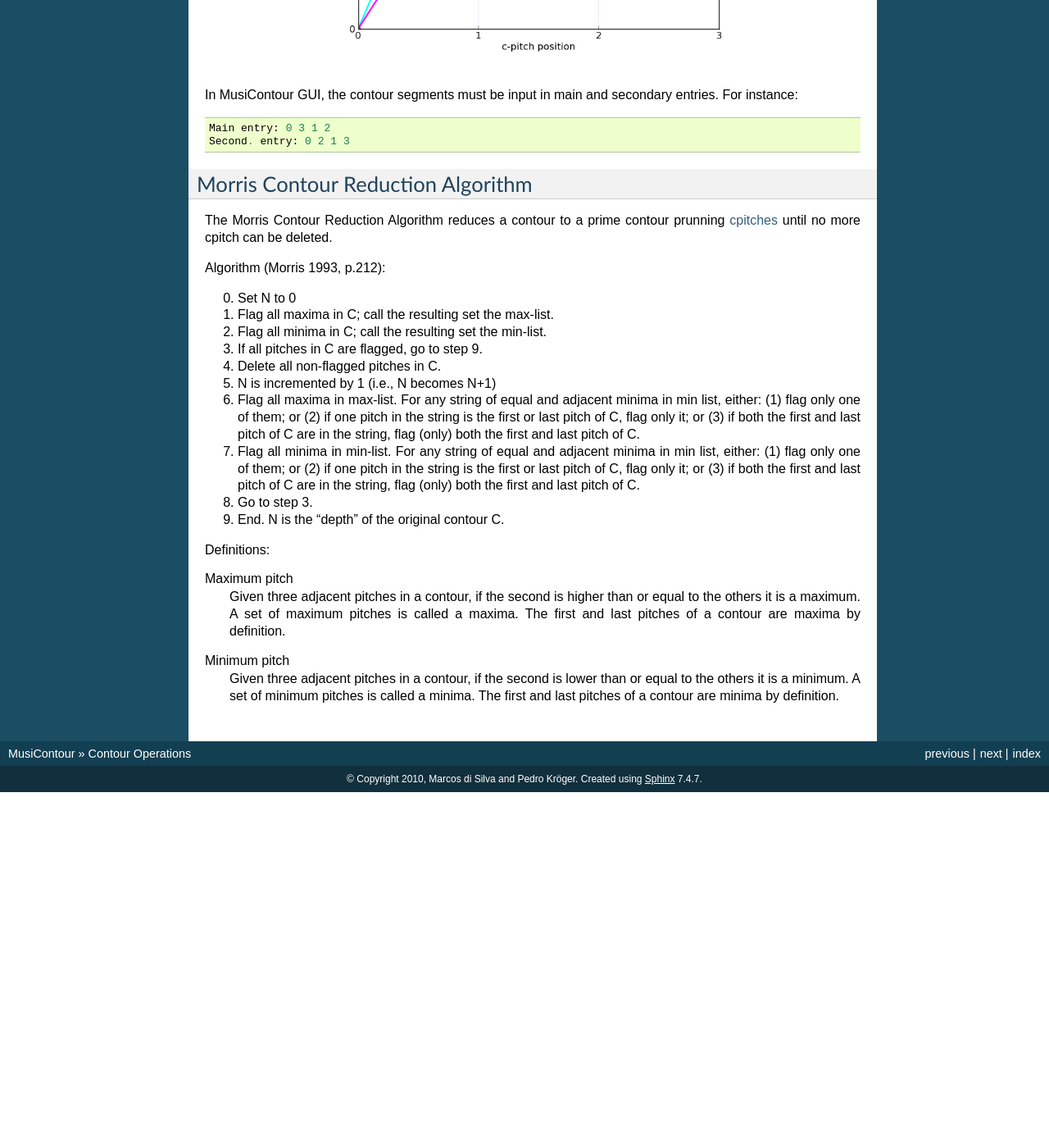
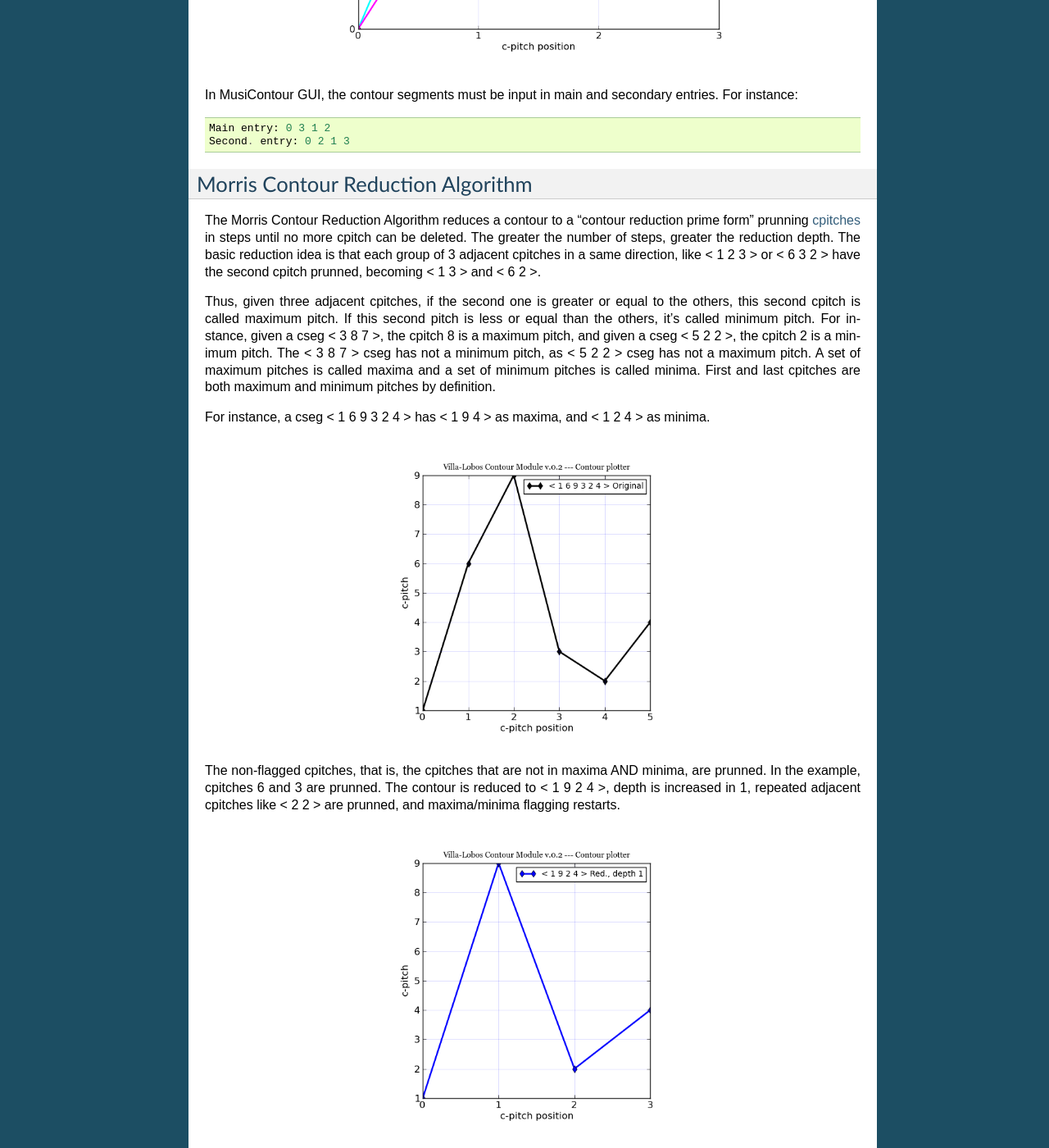
Before and after one commit to msampaio/musicontour, a Sphinx documentation site: the page built from doc/contour-operations.rst, in a window 1280 px wide and 1400 px high, scrolled down 8448 px. Shown: the whole window at 82% size. Built offline with Sphinx 7.4.7, drawn with Linux system fonts in a browser that asks for light colours; formulas are drawn with MathJax 3; before the commit the page ends 9414 px from its top, so only the background shows below that; some of the changed text lies outside the part shown.

Commit message:
Conflict resolution

```diff
--- a/doc/contour-operations.rst
+++ b/doc/contour-operations.rst
@@ -360,14 +360,41 @@ secondary entries. For instance::
 Morris Contour Reduction Algorithm
 ----------------------------------
 
-The Morris Contour Reduction Algorithm reduces a contour to a prime
-contour prunning :term:`cpitches <Cpitch>` until no more cpitch can be
-deleted.
+The Morris Contour Reduction Algorithm reduces a contour to a "contour
+reduction prime form" prunning :term:`cpitches <Cpitch>` in steps
+until no more cpitch can be deleted. The greater the number of steps,
+greater the reduction depth. The basic reduction idea is that each
+group of 3 adjacent cpitches in a same direction, like < 1 2 3 > or <
+6 3 2 > have the second cpitch prunned, becoming < 1 3 > and < 6 2 >.
 
-.. explain what maxima, minima concepts and how the algorithm does its
-.. job
+Thus, given three adjacent cpitches, if the second one is greater or
+equal to the others, this second cpitch is called maximum pitch. If
+this second pitch is less or equal than the others, it's called
+minimum pitch. For instance, given a cseg < 3 8 7 >, the cpitch 8 is a
+maximum pitch, and given a cseg < 5 2 2 >, the cpitch 2 is a minimum
+pitch. The < 3 8 7 > cseg has not a minimum pitch, as < 5 2 2 > cseg
+has not a maximum pitch. A set of maximum pitches is called maxima and
+a set of minimum pitches is called minima. First and last cpitches are
+both maximum and minimum pitches by definition.
 
-Algorithm (Morris 1993, p.212)::
+For instance, a cseg < 1 6 9 3 2 4 > has < 1 9 4 > as maxima, and < 1
+2 4 > as minima.
+
+.. figure:: figs/169324.png
+   :scale: 70%
+
+The non-flagged cpitches, that is, the cpitches that are not in maxima
+AND minima, are prunned. In the example, cpitches 6 and 3 are
+prunned. The contour is reduced to < 1 9 2 4 >, depth is increased in
+1, repeated adjacent cpitches like < 2 2 > are prunned, and
+maxima/minima flagging restarts.
+
+.. figure:: figs/1924.png
+   :scale: 70%
+
+This algorithm is formalized in this way (Morris 1993, p.212)::
+
+Given a contour C, and a variable N.
 
 0. Set N to 0
 1. Flag all maxima in C; call the resulting set the max-list.
@@ -379,17 +406,3 @@ Algorithm (Morris 1993, p.212)::
 7. Flag all minima in min-list. For any string of equal and adjacent minima in min list, either: (1) flag only one of them; or (2) if one pitch in the string is the first or last pitch of C, flag only it; or (3) if both the first and last pitch of C are in the string, flag (only) both the first and last pitch of C.
 8. Go to step 3.
 9. End. N is the "depth" of the original contour C.
-
-Definitions:
-
-Maximum pitch
-        Given three adjacent pitches in a contour, if the second is
-        higher than or equal to the others it is a maximum. A set of
-        maximum pitches is called a maxima. The first and last pitches
-        of a contour are maxima by definition.
-
-Minimum pitch
-        Given three adjacent pitches in a contour, if the second is
-        lower than or equal to the others it is a minimum. A set of
-        minimum pitches is called a minima. The first and last pitches
-        of a contour are minima by definition.
```
Also changed, not shown: doc/glossary.rst (+12 -0 lines).
